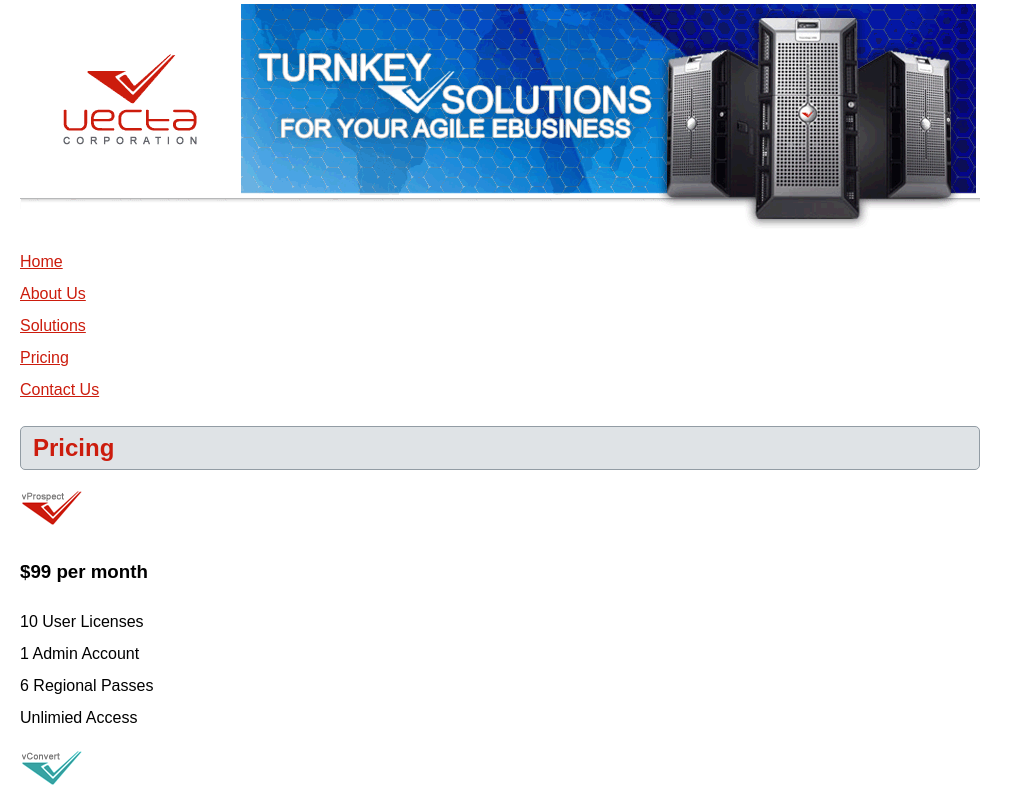
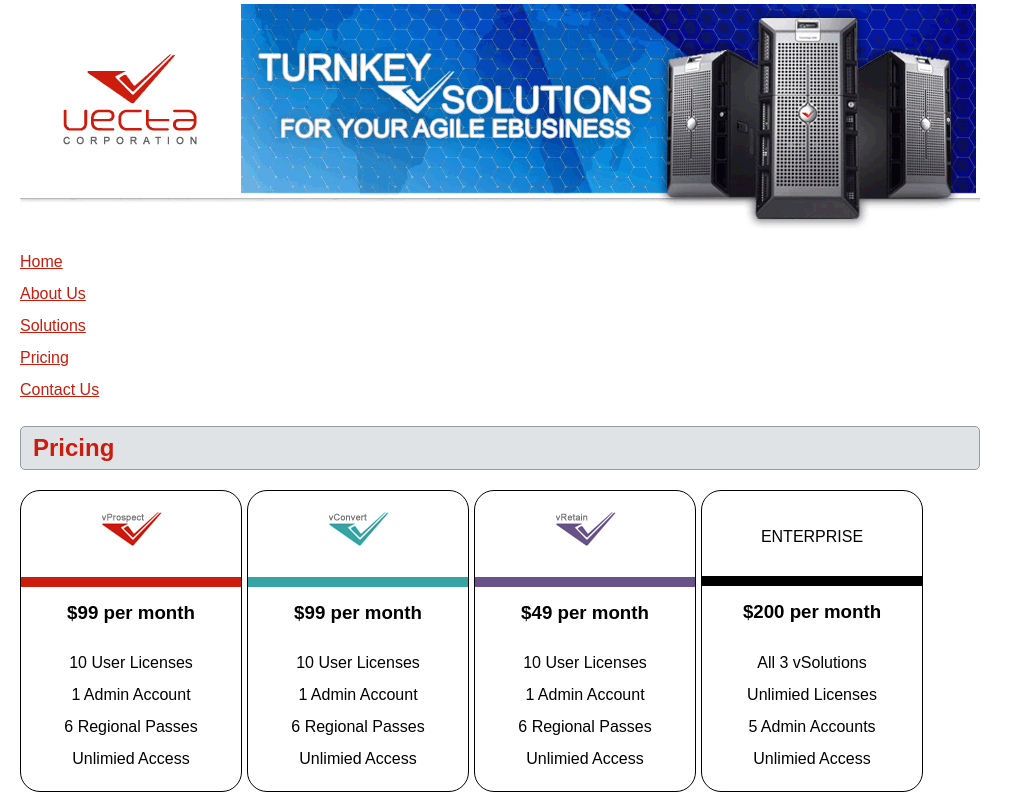
Before and after one commit to badimala218/Assignment-3, a plain HTML site: page beginning/part2/vectacorp/pricing.html in a window 1280 px wide. Shown: the top 800 px of the page, without its empty margins (0-1023 px from the left). Drawn offline with Linux system fonts and the light colour scheme.

Commit message:
Complete part 2
First run-through of part 2

```diff
--- a/beginning/part2/styles/part2style.css
+++ b/beginning/part2/styles/part2style.css
@@ -17,13 +17,67 @@ ul:first-of-type, ul:first-of-type li {
 }
 
 h2 {
-    color: #CC1C0D;
     border: 1px solid #929CA4;
     background-color: #DFE3E6;
     padding: 5px 0px 5px 12px;
     border-radius: 5px;
 }
 
-a {
+a, h2 {
     color: #CC1C0D;
 }
+
+p > img, section > img {
+    float: left;
+    margin: 0 5px 0 0;
+}
+
+section > img {
+    border: 2px solid #CC1C0D;
+    border-radius: 40px;
+    margin-right: 20px;
+}
+
+section > p {
+    margin-top: 0;
+}
+
+.pricing > div {
+    width: 220px;
+    border: 1px solid black;
+    border-radius: 20px;
+    float: left;
+    margin-right: 5px;
+    text-align: center;
+    height: 300px;
+}
+
+.pricing > div > img {
+    padding-top: 20px;
+}
+
+div > h3 {
+    padding-top: 10px;
+}
+
+div:first-of-type > h3 {
+    border-top: 10px solid #CC1C0D;
+}
+
+div:nth-of-type(2) > h3 {
+    border-top: 10px solid #37A4A4;
+}
+
+div:nth-of-type(3) > h3 {
+    border-top: 10px solid #685288;
+}
+
+div:last-of-type > h3 {
+    border-top: 10px solid #000000;
+    margin-top: 23px;
+}
+
+div:last-of-type {
+    padding-top: 30px;
+    height: 270px;
+}
--- a/beginning/part2/vectacorp/pricing.html
+++ b/beginning/part2/vectacorp/pricing.html
@@ -17,30 +17,38 @@
 </ul>
 <h2>Pricing</h2>
 <section class="pricing">
+    <div>
         <img src="images/logo_vprospect.gif" width="63" height="36" alt="vProspect 2.0">
         <h3>$99 per month</h3>
         <p>10 User Licenses<br>
         1 Admin Account<br>
         6 Regional Passes<br>
         Unlimied Access</p>
+    </div>
+    <div>
         <img src="images/logo_vconvert.gif" width="63" height="36" alt="vConvert 2.0">
         <h3>$99 per month</h3>
         <p>10 User Licenses<br>
         1 Admin Account<br>
         6 Regional Passes<br>
         Unlimied Access</p>
+    </div>
+    <div>
         <img src="images/logo_vretain.gif" width="63" height="36" alt="vRetain 1.0">
         <h3>$49 per month</h3>
         <p>10 User Licenses<br>
         1 Admin Account<br>
         6 Regional Passes<br>
         Unlimied Access</p>
+    </div>
+    <div>
         ENTERPRISE
         <h3>$200 per month</h3>
         <p>All 3 vSolutions<br>
         Unlimied Licenses<br>
         5 Admin Accounts<br>
         Unlimied Access</p>
+    </div>
 </section>
 </body>
 </html>
```
Also changed, not shown: beginning/part2/vectacorp/aboutus.html (+10 -0 lines), beginning/part2/vectacorp/index.html (+5 -0 lines). Lines whose indentation alone changed are shown as unchanged.
